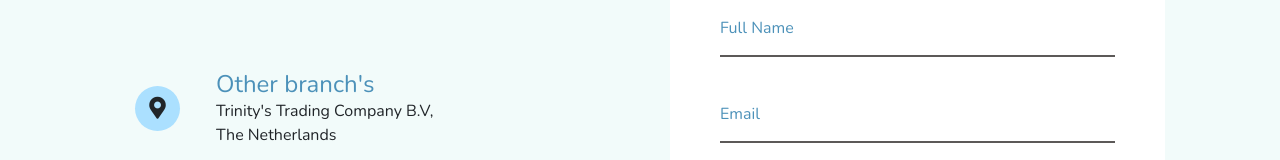
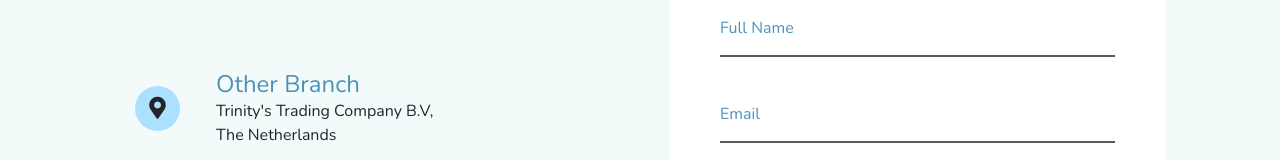
Before and after one commit to prashant0829/trade-site, a React (Create React App) app: page / in a window 1280 px wide. Shown: the part 3830-3990 px from the top of the page. Built offline with nearby package versions, Linux system fonts and the light colour scheme.

Commit message:
spelling check

```diff
--- a/src/components/Contact.jsx
+++ b/src/components/Contact.jsx
@@ -47,7 +47,7 @@ const contact = () => {
                 </div>
                 <div className="text">
                   <p>
-                    <h2>Other branch's</h2>
+                    <h2>Other Branch</h2>
                     Trinity's Trading Company B.V,
                     <br />
                     The Netherlands
```
